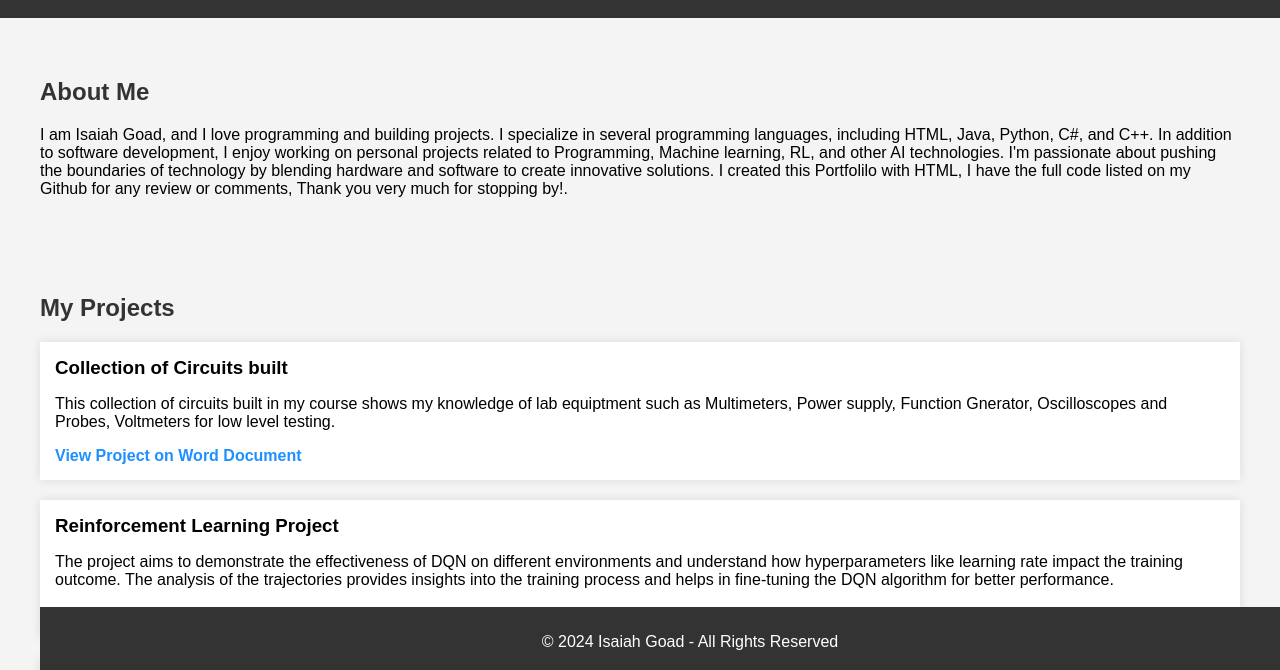
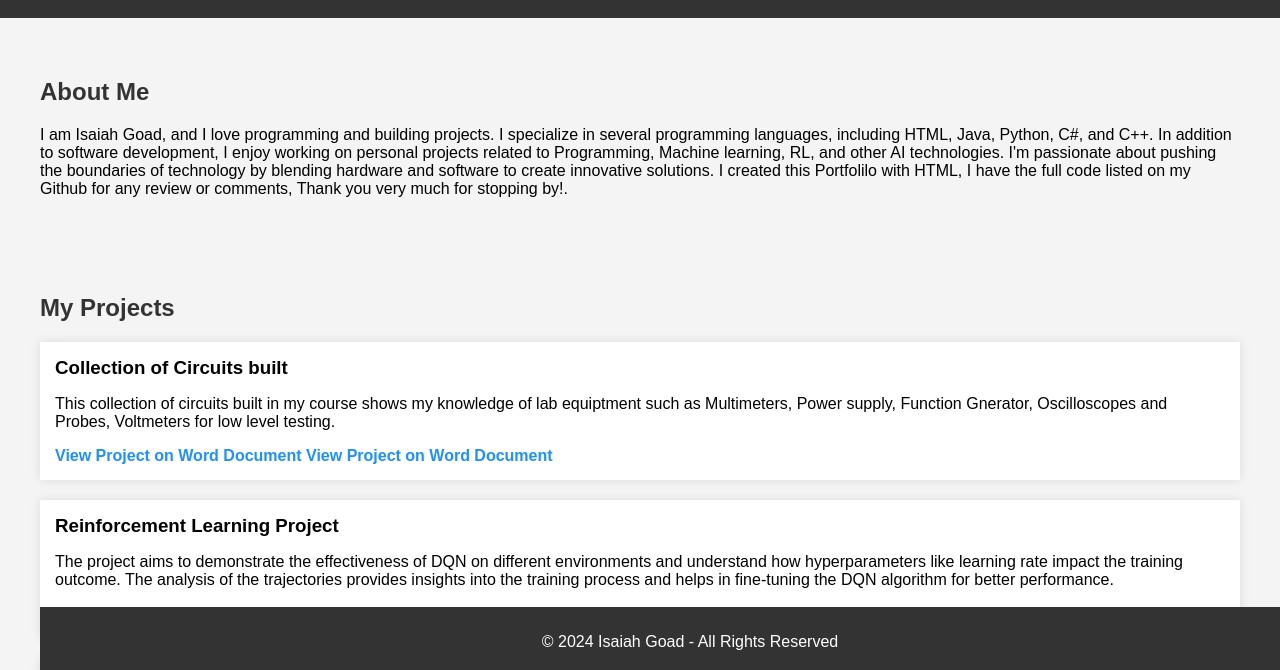
Before and after one commit to IsaiahGoad/IsaiahGoad.github.io, a plain HTML site: page index.html in a window 1280 px wide. Shown: the part 123-793 px from the top of the page. Drawn offline with Linux system fonts and the light colour scheme.

Commit message:
Update index.html

```diff
--- a/index.html
+++ b/index.html
@@ -37,6 +37,7 @@
       <h3>Collection of Circuits built</h3>
       <p>This collection of circuits built in my course shows my knowledge of lab equiptment such as Multimeters, Power supply, Function Gnerator, Oscilloscopes and Probes, Voltmeters for low level testing.</p>
       <a href="https://docs.google.com/document/d/1ZHgJIbvGjjFyrVLJ-QqO1zugpnMpkBwSfMsEcap4zOY/edit?tab=t.0" target="_blank">View Project on Word Document</a>
+      <a href="" target="_blank">View Project on Word Document</a>
     </div>
 
     <div class="project">
```
